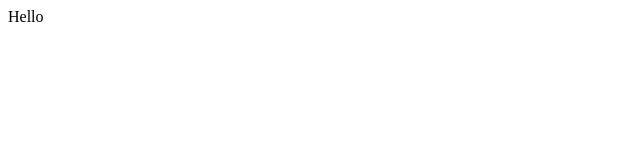
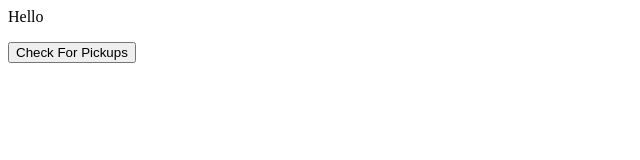
Before and after one commit to tandcsurf/lyftclone, a website: page index.html in a window 1280 px wide. Shown: the whole page, without its empty margins (0-640 px from the left). Drawn offline with nearby package versions, Linux system fonts and the light colour scheme.

Commit message:
updated front end, refactored jquery ajax to ngrok

```diff
--- a/index.html
+++ b/index.html
@@ -1 +1,43 @@
+<html>
+<head>
+  <script src="https://ajax.googleapis.com/ajax/libs/jquery/1.12.4/jquery.min.js"></script>
+</head>
+<body>
 <p>Hello</p>
+<div id="driverOutput">
+<p id="addressForDriver"></p>
+</div>
+<button id="driverLook" onclick="checkPickups()">Check For Pickups</button>
+</body>
+<script>
+'use strict'
+function checkPickups() {
+  let url = "http://baf9ec3f.ngrok.io";
+  console.log(url);
+  function handleData(data) {
+    let result = data;
+    console.log("didfuncwork");
+    document.getElementById("addressForDriver").innerHTML = result;
+    console.log(result);
+    //console.log(document.getElementById("addressForDriver".innerHTML));
+  }
+
+  $.ajax(
+    {
+      type: "GET",
+      url: url,
+      dataType: 'json',
+      complete: function (data) {
+        console.log("complete worked");
+        let result = data;
+        document.getElementById("addressForDriver").innerHTML = result;
+        console.log(result);
+      },
+      success: handleData,
+      fail: function() {
+        console.log("request to server failed");
+      }
+    });
+}
+</script>
+</html>
--- a/package.json
+++ b/package.json
@@ -5,7 +5,7 @@
   "main": "server.js",
   "scripts": {
     "test": "mocha ./spec/integration/server.js",
-    "start": "node server.js"
+    "start": "nodemon server.js"
   },
   "repository": {
     "type": "git",
```
Also changed, not shown: server.js (+6 -3 lines).
